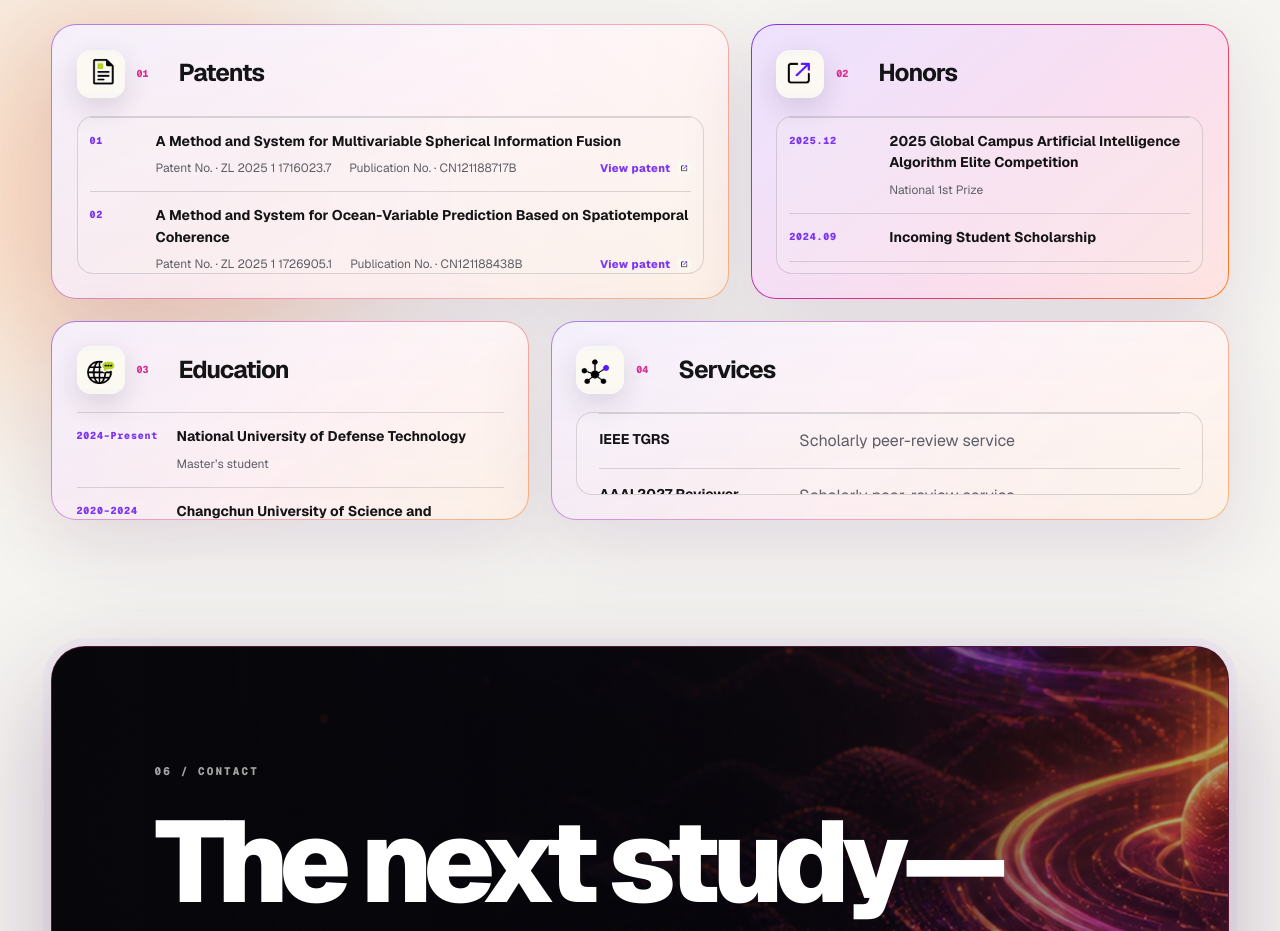
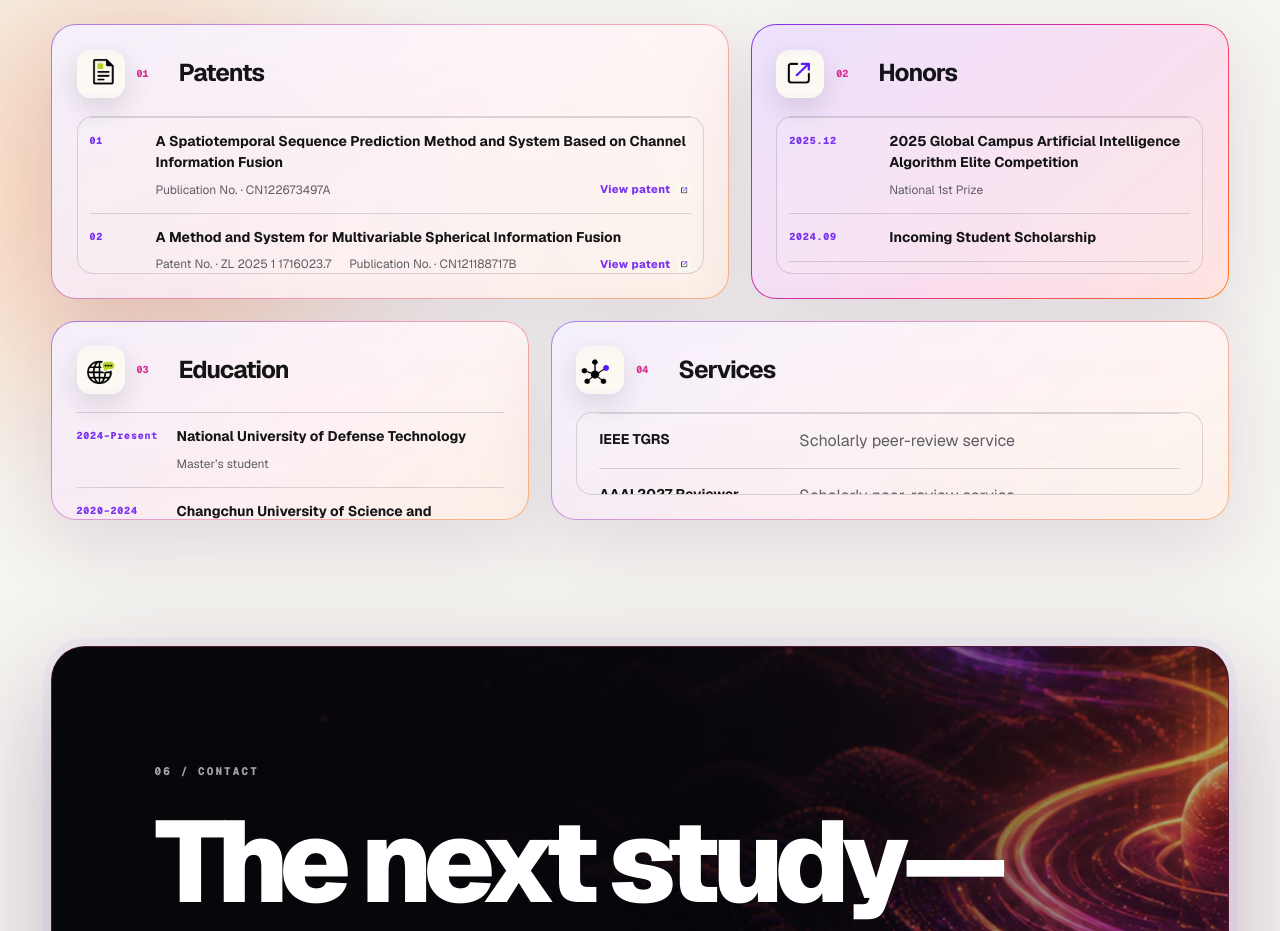
Before and after one commit to TechCloud-x/Qixiu-Li.github.io, a Next.js app: page / in a window 1280 px wide. Shown: the part 7167-8098 px from the top of the page. Built offline with nearby package versions, Linux system fonts and the light colour scheme.

Commit message:
Add channel-fusion forecasting patent

```diff
--- a/app/page.tsx
+++ b/app/page.tsx
@@ -235,6 +235,12 @@ const content = {
     services: "Services",
     patentItems: [
       {
+        title: "一种基于通道信息融合的时空序列预测方法和系统",
+        numberLabel: "公告号",
+        number: "CN122673497A",
+        href: "https://www.patentguru.com/cn/search?q=CN122673497A",
+      },
+      {
         title: "一种多变量球面信息融合方法和系统",
         numberLabel: "专利号",
         number: "ZL 2025 1 1716023.7",
@@ -451,6 +457,12 @@ const content = {
     services: "Services",
     patentItems: [
       {
+        title: "A Spatiotemporal Sequence Prediction Method and System Based on Channel Information Fusion",
+        numberLabel: "Publication No.",
+        number: "CN122673497A",
+        href: "https://www.patentguru.com/cn/search?q=CN122673497A",
+      },
+      {
         title: "A Method and System for Multivariable Spherical Information Fusion",
         numberLabel: "Patent No.",
         number: "ZL 2025 1 1716023.7",
@@ -674,6 +686,12 @@ const content = {
     education: "Formation",
     services: "Services",
     patentItems: [
+      {
+        title: "Méthode et système de prévision de séquences spatio-temporelles fondés sur la fusion d’informations de canal",
+        numberLabel: "N° de publication",
+        number: "CN122673497A",
+        href: "https://www.patentguru.com/cn/search?q=CN122673497A",
+      },
       {
         title: "Méthode et système de fusion d’informations multivariées sur une sphère",
         numberLabel: "N° de brevet",
```
Also changed, not shown: 1 other file (tests, documents, lock files or other folders).
